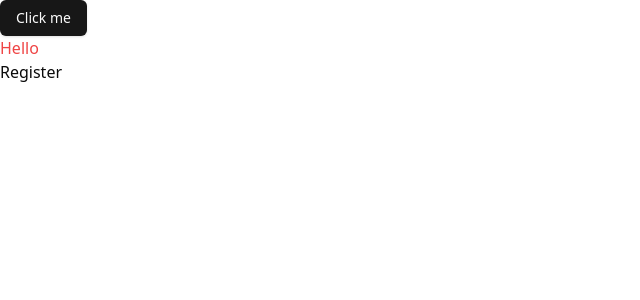
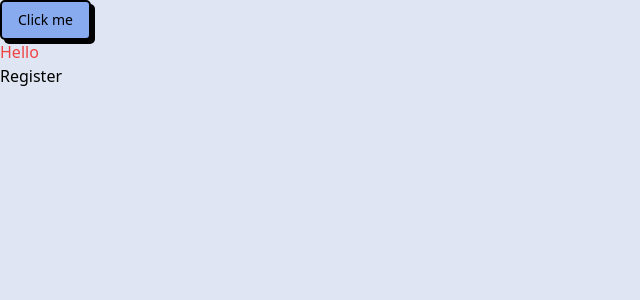
Before and after one commit to mahmudulturan/cashora-frontend, a React (Vite) app: page /register in a window 1280 px wide. Shown: the top 300 px of the page, without its empty margins (0-640 px from the left). Built offline with nearby package versions, Linux system fonts and the light colour scheme.

Commit message:
refactor: update Tailwind config and styles with new color scheme

```diff
--- a/src/components/ui/button.tsx
+++ b/src/components/ui/button.tsx
@@ -1,37 +1,35 @@
-import * as React from "react"
 import { Slot } from "@radix-ui/react-slot"
 import { cva, type VariantProps } from "class-variance-authority"
+
+import * as React from "react"
 
 import { cn } from "@/lib/utils"
 
 const buttonVariants = cva(
-  "inline-flex items-center justify-center gap-2 whitespace-nowrap rounded-md text-sm font-medium transition-colors focus-visible:outline-none focus-visible:ring-1 focus-visible:ring-ring disabled:pointer-events-none disabled:opacity-50 [&_svg]:pointer-events-none [&_svg]:size-4 [&_svg]:shrink-0",
+  "inline-flex items-center justify-center whitespace-nowrap rounded-base text-sm font-base ring-offset-white transition-all gap-2 [&_svg]:pointer-events-none [&_svg]:size-4 [&_svg]:shrink-0 focus-visible:outline-none focus-visible:ring-2 focus-visible:ring-black focus-visible:ring-offset-2 disabled:pointer-events-none disabled:opacity-50",
   {
     variants: {
       variant: {
         default:
-          "bg-primary text-primary-foreground shadow hover:bg-primary/90",
-        destructive:
-          "bg-destructive text-destructive-foreground shadow-sm hover:bg-destructive/90",
-        outline:
-          "border border-input bg-background shadow-sm hover:bg-accent hover:text-accent-foreground",
-        secondary:
-          "bg-secondary text-secondary-foreground shadow-sm hover:bg-secondary/80",
-        ghost: "hover:bg-accent hover:text-accent-foreground",
-        link: "text-primary underline-offset-4 hover:underline",
+          "text-mtext bg-main border-2 border-border shadow-shadow hover:translate-x-boxShadowX hover:translate-y-boxShadowY hover:shadow-none",
+        noShadow: "text-mtext bg-main border-2 border-border",
+        neutral:
+          "bg-bw text-text border-2 border-border shadow-shadow hover:translate-x-boxShadowX hover:translate-y-boxShadowY hover:shadow-none",
+        reverse:
+          "text-mtext bg-main border-2 border-border hover:translate-x-reverseBoxShadowX hover:translate-y-reverseBoxShadowY hover:shadow-shadow",
       },
       size: {
-        default: "h-9 px-4 py-2",
-        sm: "h-8 rounded-md px-3 text-xs",
-        lg: "h-10 rounded-md px-8",
-        icon: "h-9 w-9",
+        default: "h-10 px-4 py-2",
+        sm: "h-9 px-3",
+        lg: "h-11 px-8",
+        icon: "h-10 w-10",
       },
     },
     defaultVariants: {
       variant: "default",
       size: "default",
     },
-  }
+  },
 )
 
 export interface ButtonProps
@@ -50,7 +48,7 @@ const Button = React.forwardRef<HTMLButtonElement, ButtonProps>(
         {...props}
       />
     )
-  }
+  },
 )
 Button.displayName = "Button"
 
--- a/src/index.css
+++ b/src/index.css
@@ -2,67 +2,47 @@
 @tailwind components;
 @tailwind utilities;
 
-@layer base {
-  :root {
-    --background: 0 0% 100%;
-    --foreground: 0 0% 3.9%;
-    --card: 0 0% 100%;
-    --card-foreground: 0 0% 3.9%;
-    --popover: 0 0% 100%;
-    --popover-foreground: 0 0% 3.9%;
-    --primary: 0 0% 9%;
-    --primary-foreground: 0 0% 98%;
-    --secondary: 0 0% 96.1%;
-    --secondary-foreground: 0 0% 9%;
-    --muted: 0 0% 96.1%;
-    --muted-foreground: 0 0% 45.1%;
-    --accent: 0 0% 96.1%;
-    --accent-foreground: 0 0% 9%;
-    --destructive: 0 84.2% 60.2%;
-    --destructive-foreground: 0 0% 98%;
-    --border: 0 0% 89.8%;
-    --input: 0 0% 89.8%;
-    --ring: 0 0% 3.9%;
-    --chart-1: 12 76% 61%;
-    --chart-2: 173 58% 39%;
-    --chart-3: 197 37% 24%;
-    --chart-4: 43 74% 66%;
-    --chart-5: 27 87% 67%;
-    --radius: 0.5rem
-  }
-  .dark {
-    --background: 0 0% 3.9%;
-    --foreground: 0 0% 98%;
-    --card: 0 0% 3.9%;
-    --card-foreground: 0 0% 98%;
-    --popover: 0 0% 3.9%;
-    --popover-foreground: 0 0% 98%;
-    --primary: 0 0% 98%;
-    --primary-foreground: 0 0% 9%;
-    --secondary: 0 0% 14.9%;
-    --secondary-foreground: 0 0% 98%;
-    --muted: 0 0% 14.9%;
-    --muted-foreground: 0 0% 63.9%;
-    --accent: 0 0% 14.9%;
-    --accent-foreground: 0 0% 98%;
-    --destructive: 0 62.8% 30.6%;
-    --destructive-foreground: 0 0% 98%;
-    --border: 0 0% 14.9%;
-    --input: 0 0% 14.9%;
-    --ring: 0 0% 83.1%;
-    --chart-1: 220 70% 50%;
-    --chart-2: 160 60% 45%;
-    --chart-3: 30 80% 55%;
-    --chart-4: 280 65% 60%;
-    --chart-5: 340 75% 55%
-  }
+:root {
+  --main: #88aaee;
+  --overlay: rgba(0, 0, 0, 0.8);
+  --bg: #dfe5f2;
+  --bw: #fff;
+  --blank: #000;
+  --border: #000;
+  --text: #000;
+  --mtext: #000;
+  --ring: #000;
+  --ring-offset: #fff;
+  --border-radius: 5px;
+  --box-shadow-x: 4px;
+  --box-shadow-y: 4px;
+  --reverse-box-shadow-x: -4px;
+  --reverse-box-shadow-y: -4px;
+  --base-font-weight: 500;
+  --heading-font-weight: 700;
+  --shadow: var(--box-shadow-x) var(--box-shadow-y) 0px 0px var(--border);
 }
+
+.dark {
+  --bg: #272933;
+  --bw: #212121;
+  --blank: #fff;
+  --border: #000;
+  --text: #e6e6e6;
+  --mtext: #000;
+  --ring: #fff;
+  --ring-offset: #000;
+  --shadow: var(--box-shadow-x) var(--box-shadow-y) 0px 0px var(--border);
+}
+
+
+
 
 @layer base {
   * {
-    @apply border-border outline-ring/50;
+    @apply border-border;
   }
   body {
-    @apply bg-background text-foreground;
+    @apply bg-bg text-text;
   }
 }
--- a/tailwind.config.js
+++ b/tailwind.config.js
@@ -4,54 +4,37 @@ module.exports = {
 	content: ["./index.html", "./src/**/*.{ts,tsx,js,jsx}"],
 	theme: {
 		extend: {
+			colors: {
+				main: 'var(--main)',
+				overlay: 'var(--overlay)',
+				bg: 'var(--bg)',
+				bw: 'var(--bw)',
+				blank: 'var(--blank)',
+				text: 'var(--text)',
+				mtext: 'var(--mtext)',
+				border: 'var(--border)',
+				ring: 'var(--ring)',
+				ringOffset: 'var(--ring-offset)',
+
+				secondaryBlack: '#212121',
+			},
 			borderRadius: {
-  			lg: 'var(--radius)',
-  			md: 'calc(var(--radius) - 2px)',
-  			sm: 'calc(var(--radius) - 4px)'
+				base: '5px'
 			},
-  		colors: {
-  			background: 'hsl(var(--background))',
-  			foreground: 'hsl(var(--foreground))',
-  			card: {
-  				DEFAULT: 'hsl(var(--card))',
-  				foreground: 'hsl(var(--card-foreground))'
+			boxShadow: {
+				shadow: 'var(--shadow)'
 			},
-  			popover: {
-  				DEFAULT: 'hsl(var(--popover))',
-  				foreground: 'hsl(var(--popover-foreground))'
+			translate: {
+				boxShadowX: '4px',
+				boxShadowY: '4px',
+				reverseBoxShadowX: '-4px',
+				reverseBoxShadowY: '-4px',
 			},
-  			primary: {
-  				DEFAULT: 'hsl(var(--primary))',
-  				foreground: 'hsl(var(--primary-foreground))'
+			fontWeight: {
+				base: '500',
+				heading: '700',
 			},
-  			secondary: {
-  				DEFAULT: 'hsl(var(--secondary))',
-  				foreground: 'hsl(var(--secondary-foreground))'
 		},
-  			muted: {
-  				DEFAULT: 'hsl(var(--muted))',
-  				foreground: 'hsl(var(--muted-foreground))'
-  			},
-  			accent: {
-  				DEFAULT: 'hsl(var(--accent))',
-  				foreground: 'hsl(var(--accent-foreground))'
-  			},
-  			destructive: {
-  				DEFAULT: 'hsl(var(--destructive))',
-  				foreground: 'hsl(var(--destructive-foreground))'
-  			},
-  			border: 'hsl(var(--border))',
-  			input: 'hsl(var(--input))',
-  			ring: 'hsl(var(--ring))',
-  			chart: {
-  				'1': 'hsl(var(--chart-1))',
-  				'2': 'hsl(var(--chart-2))',
-  				'3': 'hsl(var(--chart-3))',
-  				'4': 'hsl(var(--chart-4))',
-  				'5': 'hsl(var(--chart-5))'
-  			}
-  		}
-  	}
 	},
 	plugins: [require("tailwindcss-animate")],
 }
```
Lines whose indentation alone changed are shown as unchanged.
